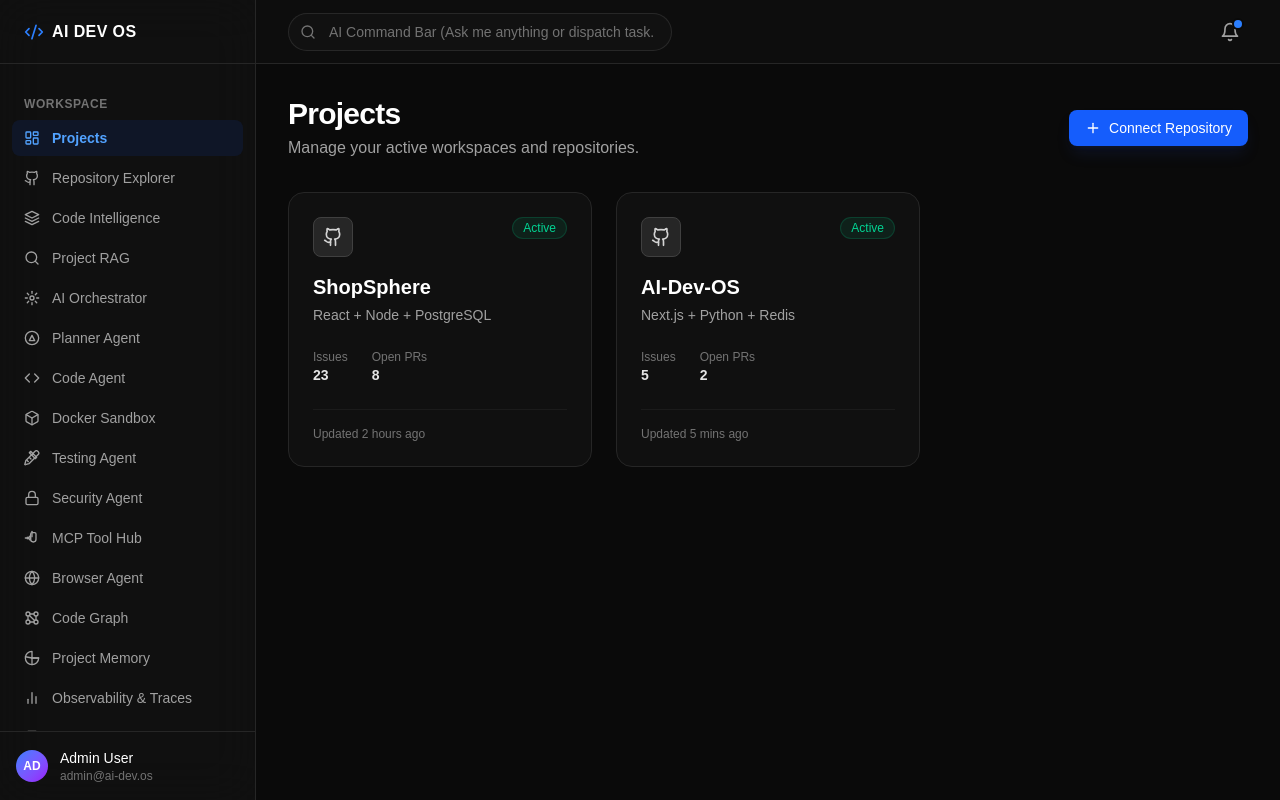
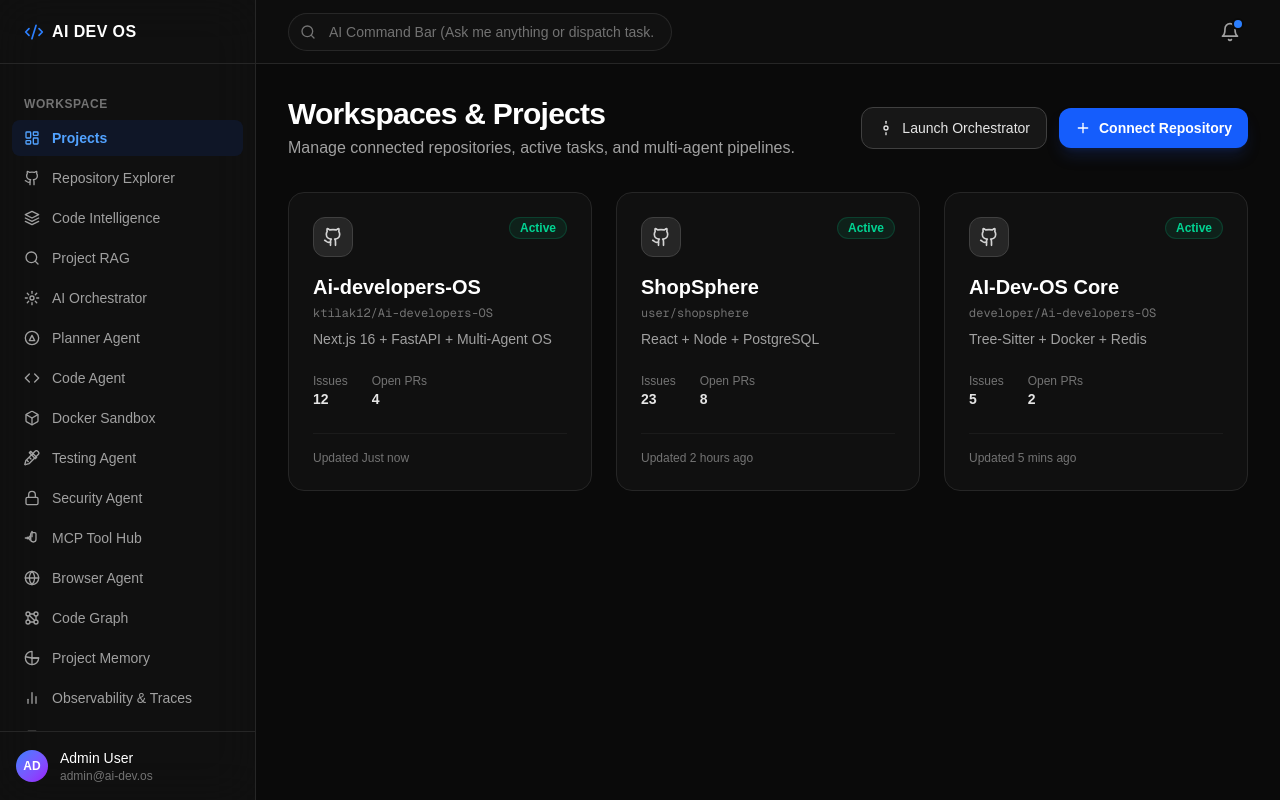
Before and after one commit to ktilak12/Ai-developers-OS, a Next.js app in the folder apps/web/: page /dashboard in a window 1280 px wide. Built offline with nearby package versions, Linux system fonts and the light colour scheme.

Commit message:
feat(web): enable dynamic repository loading and launch shortcuts on Dashboard

```diff
--- a/apps/web/src/app/(dashboard)/dashboard/page.tsx
+++ b/apps/web/src/app/(dashboard)/dashboard/page.tsx
@@ -1,62 +1,134 @@
+"use client";
+
+import { useState, useEffect } from "react";
 import Link from "next/link";
 
+interface ProjectItem {
+  id: string;
+  name: string;
+  fullName?: string;
+  tech: string;
+  issues: number;
+  prs: number;
+  status: string;
+  updatedAt: string;
+  owner?: string;
+  repo?: string;
+}
+
 export default function ProjectsPage() {
-  const projects = [
+  const defaultProjects: ProjectItem[] = [
+    {
+      id: "ai-developers-os",
+      name: "Ai-developers-OS",
+      fullName: "ktilak12/Ai-developers-OS",
+      tech: "Next.js 16 + FastAPI + Multi-Agent OS",
+      issues: 12,
+      prs: 4,
+      status: "Active",
+      updatedAt: "Just now",
+      owner: "ktilak12",
+      repo: "Ai-developers-OS"
+    },
     {
       id: "shop-sphere",
       name: "ShopSphere",
+      fullName: "user/shopsphere",
       tech: "React + Node + PostgreSQL",
       issues: 23,
       prs: 8,
       status: "Active",
-      updatedAt: "2 hours ago"
+      updatedAt: "2 hours ago",
+      owner: "user",
+      repo: "shopsphere"
     },
     {
       id: "ai-dev-os",
-      name: "AI-Dev-OS",
-      tech: "Next.js + Python + Redis",
+      name: "AI-Dev-OS Core",
+      fullName: "developer/Ai-developers-OS",
+      tech: "Tree-Sitter + Docker + Redis",
       issues: 5,
       prs: 2,
       status: "Active",
-      updatedAt: "5 mins ago"
+      updatedAt: "5 mins ago",
+      owner: "developer",
+      repo: "Ai-developers-OS"
     }
   ];
 
+  const [projects, setProjects] = useState<ProjectItem[]>(defaultProjects);
+
+  useEffect(() => {
+    if (typeof window !== "undefined") {
+      try {
+        const raw = localStorage.getItem("connected_projects");
+        if (raw) {
+          const parsed = JSON.parse(raw);
+          if (Array.isArray(parsed) && parsed.length > 0) {
+            // Merge custom connected repos with default projects, avoiding ID duplicate
+            const combined = [...parsed];
+            for (const dp of defaultProjects) {
+              if (!combined.some(p => p.id === dp.id)) {
+                combined.push(dp);
+              }
+            }
+            setProjects(combined);
+          }
+        }
+      } catch (e) {
+        console.warn("Failed reading connected projects from localStorage", e);
+      }
+    }
+  }, []);
+
   return (
-    <div className="max-w-6xl mx-auto">
-      <div className="flex items-center justify-between mb-8">
+    <div className="max-w-6xl mx-auto space-y-8">
+      <div className="flex flex-col sm:flex-row sm:items-center justify-between gap-4">
         <div>
-          <h1 className="text-3xl font-bold text-white tracking-tight">Projects</h1>
-          <p className="text-neutral-400 mt-1">Manage your active workspaces and repositories.</p>
+          <h1 className="text-3xl font-bold text-white tracking-tight">Workspaces & Projects</h1>
+          <p className="text-neutral-400 mt-1">Manage connected repositories, active tasks, and multi-agent pipelines.</p>
         </div>
+        <div className="flex items-center gap-3">
+          <Link
+            href="/orchestrator"
+            className="flex items-center gap-2 rounded-xl bg-neutral-900 border border-neutral-700 px-4 py-2.5 text-sm font-medium text-neutral-200 hover:text-white hover:bg-neutral-800 transition-colors"
+          >
+            <svg xmlns="http://www.w3.org/2000/svg" width="16" height="16" viewBox="0 0 24 24" fill="none" stroke="currentColor" strokeWidth="2" strokeLinecap="round" strokeLinejoin="round"><circle cx="12" cy="12" r="3"/><path d="M12 2v3"/><path d="M12 19v3"/></svg>
+            Launch Orchestrator
+          </Link>
           <Link
             href="/projects/new"
-          className="flex items-center gap-2 rounded-lg bg-blue-600 px-4 py-2 text-sm font-medium text-white hover:bg-blue-700 transition-colors shadow-lg shadow-blue-900/20"
+            className="flex items-center gap-2 rounded-xl bg-blue-600 px-4 py-2.5 text-sm font-semibold text-white hover:bg-blue-500 transition-colors shadow-lg shadow-blue-900/30"
           >
             <svg xmlns="http://www.w3.org/2000/svg" width="16" height="16" viewBox="0 0 24 24" fill="none" stroke="currentColor" strokeWidth="2" strokeLinecap="round" strokeLinejoin="round"><path d="M5 12h14"/><path d="M12 5v14"/></svg>
             Connect Repository
           </Link>
         </div>
+      </div>
 
       <div className="grid grid-cols-1 md:grid-cols-2 lg:grid-cols-3 gap-6">
         {projects.map(project => (
-          <Link href={`/projects/${project.id}`} key={project.id} className="group relative overflow-hidden rounded-2xl border border-neutral-800 bg-neutral-900/50 p-6 hover:border-neutral-700 hover:bg-neutral-900 transition-all">
+          <Link href={`/projects/${project.id}`} key={project.id} className="group relative overflow-hidden rounded-2xl border border-neutral-800 bg-neutral-900/50 p-6 hover:border-neutral-700 hover:bg-neutral-900 transition-all flex flex-col justify-between">
             <div className="absolute top-0 right-0 p-4 opacity-0 group-hover:opacity-100 transition-opacity">
-              <svg xmlns="http://www.w3.org/2000/svg" width="20" height="20" className="text-neutral-500" viewBox="0 0 24 24" fill="none" stroke="currentColor" strokeWidth="2" strokeLinecap="round" strokeLinejoin="round"><path d="M5 12h14"/><path d="m12 5 7 7-7 7"/></svg>
+              <svg xmlns="http://www.w3.org/2000/svg" width="20" height="20" className="text-blue-400" viewBox="0 0 24 24" fill="none" stroke="currentColor" strokeWidth="2" strokeLinecap="round" strokeLinejoin="round"><path d="M5 12h14"/><path d="m12 5 7 7-7 7"/></svg>
             </div>
 
+            <div>
               <div className="flex items-start justify-between mb-4">
-              <div className="h-10 w-10 rounded-lg bg-neutral-800 border border-neutral-700 flex items-center justify-center text-neutral-300">
+                <div className="h-10 w-10 rounded-xl bg-neutral-800 border border-neutral-700 flex items-center justify-center text-neutral-300">
                   <svg xmlns="http://www.w3.org/2000/svg" width="20" height="20" viewBox="0 0 24 24" fill="none" stroke="currentColor" strokeWidth="2" strokeLinecap="round" strokeLinejoin="round"><path d="M15 22v-4a4.8 4.8 0 0 0-1-3.5c3 0 6-2 6-5.5.08-1.25-.27-2.48-1-3.5.28-1.15.28-2.35 0-3.5 0 0-1 0-3 1.5-2.64-.5-5.36-.5-8 0C6 2 5 2 5 2c-.3 1.15-.3 2.35 0 3.5A5.403 5.403 0 0 0 4 9c0 3.5 3 5.5 6 5.5-.39.49-.68 1.05-.85 1.65-.17.6-.22 1.23-.15 1.85v4"/><path d="M9 18c-4.51 2-5-2-7-2"/></svg>
                 </div>
-              <span className="inline-flex items-center rounded-full bg-emerald-500/10 px-2.5 py-0.5 text-xs font-medium text-emerald-400 border border-emerald-500/20">
+                <span className="inline-flex items-center rounded-full bg-emerald-500/10 px-2.5 py-0.5 text-xs font-semibold text-emerald-400 border border-emerald-500/20">
                   {project.status}
                 </span>
               </div>
 
-            <h3 className="text-xl font-bold text-white mb-1">{project.name}</h3>
+              <h3 className="text-xl font-bold text-white mb-1 group-hover:text-blue-400 transition-colors">{project.name}</h3>
+              <p className="text-xs text-neutral-500 font-mono mb-2">{project.fullName || project.name}</p>
               <p className="text-sm text-neutral-400 mb-6">{project.tech}</p>
+            </div>
 
+            <div>
               <div className="flex items-center gap-6 text-sm">
                 <div className="flex flex-col">
                   <span className="text-neutral-500 text-xs">Issues</span>
@@ -72,6 +144,7 @@
                 <span>Updated {project.updatedAt}</span>
                 <span className="text-blue-400 font-medium opacity-0 group-hover:opacity-100 transition-opacity">Open Workspace</span>
               </div>
+            </div>
           </Link>
         ))}
       </div>
```
Lines whose indentation alone changed are shown as unchanged.
